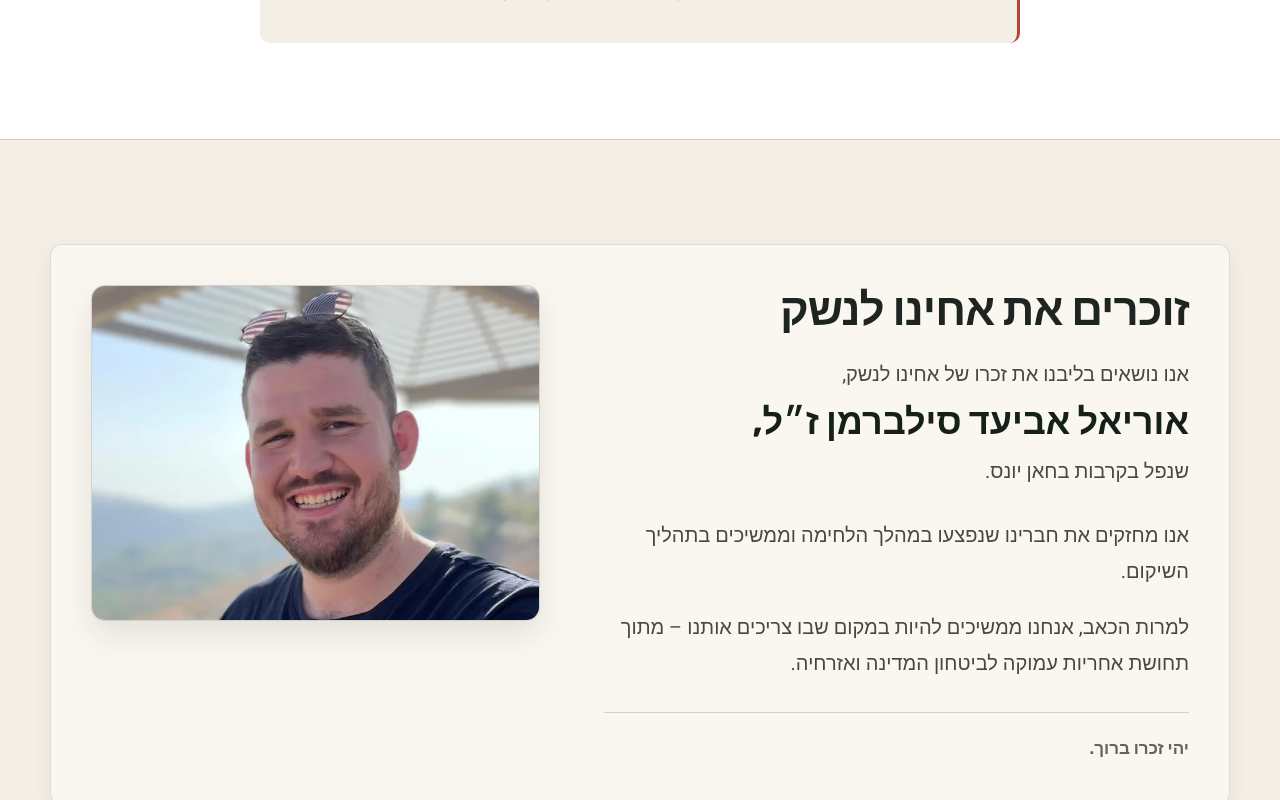
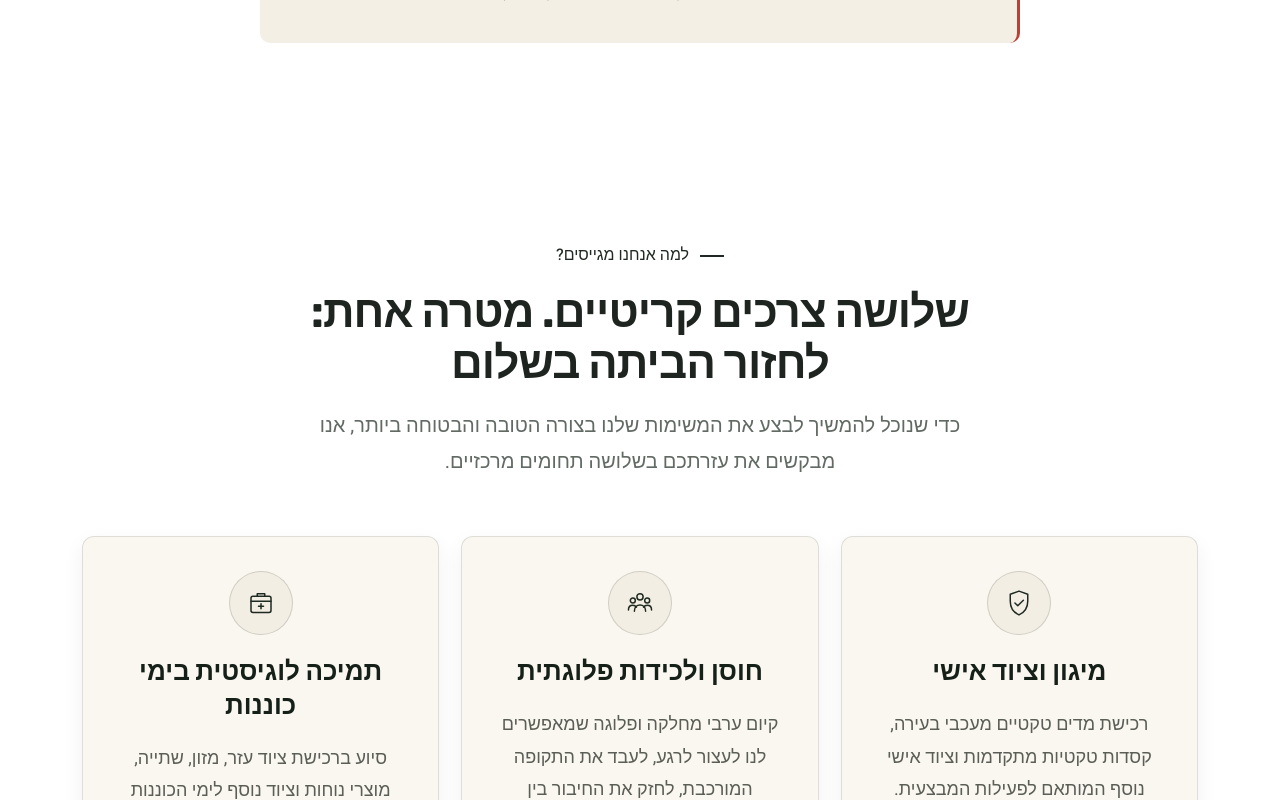
Before and after one commit to matan2026/za-am-company-fundraising, a Next.js app: page / in a window 1280 px wide. Shown: the part 2820-3620 px from the top of the page. Built offline with nearby package versions, Linux system fonts and the light colour scheme; no server answers.

Commit message:
Remove memorial section

```diff
--- a/src/app/page.tsx
+++ b/src/app/page.tsx
@@ -115,7 +115,6 @@ export default function Home() {
   const heroImages = existingAssets(campaignAssets.heroImages);
   const storyImage = existingAsset(campaignAssets.storyImage);
   const galleryImages = existingAssets(campaignAssets.galleryImages);
-  const memorialImage = existingAsset(campaignAssets.memorialImage);
   const nonprofitConfigured =
     isConfigured(campaign.nonprofitName) &&
     isConfigured(campaign.nonprofitNumber);
@@ -257,44 +256,6 @@ export default function Home() {
                 <span>אנשים שונים שהפכו למשפחה אחת ולכוח לוחם אחד.</span>
               </p>
             </blockquote>
-          </SectionContainer>
-        </section>
-
-        <section className="section memorial" aria-labelledby="memorial-title">
-          <SectionContainer
-            className={`memorial-inner ${memorialImage ? "has-memorial-image" : "memorial-text-only"}`}
-          >
-            <div className="memorial-heading">
-              <h2 id="memorial-title">זוכרים את אחינו לנשק</h2>
-              <p className="memorial-lead">אנו נושאים בליבנו את זכרו של אחינו לנשק,</p>
-            </div>
-            {memorialImage ? (
-              <div className="memorial-image">
-                <Image
-                  src={memorialImage.src}
-                  alt={memorialImage.alt}
-                  width={memorialImage.width}
-                  height={memorialImage.height}
-                  sizes="(max-width: 767px) calc(100vw - 84px), (max-width: 1180px) 42vw, 470px"
-                  loading="lazy"
-                  decoding="async"
-                  style={{ objectPosition: memorialImage.objectPosition }}
-                />
-              </div>
-            ) : null}
-            <div className="memorial-body">
-              <p className="memorial-name"><strong>אוריאל אביעד סילברמן ז״ל</strong>,</p>
-              <p className="memorial-fallen">שנפל בקרבות בחאן יונס.</p>
-              <p>
-                אנו מחזקים את חברינו שנפצעו במהלך הלחימה וממשיכים בתהליך
-                השיקום.
-              </p>
-              <p>
-                למרות הכאב, אנחנו ממשיכים להיות במקום שבו צריכים אותנו – מתוך
-                תחושת אחריות עמוקה לביטחון המדינה ואזרחיה.
-              </p>
-              <p className="memorial-closing">יהי זכרו ברוך.</p>
-            </div>
           </SectionContainer>
         </section>
 
```
